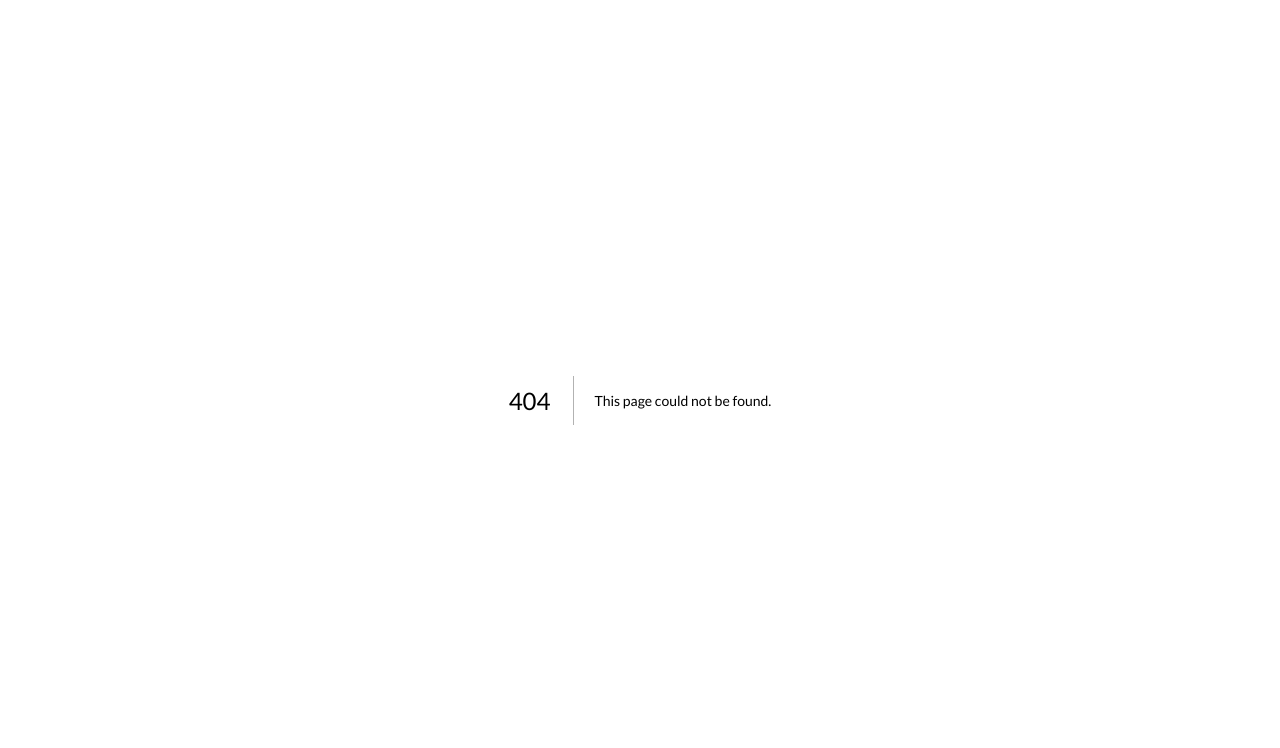
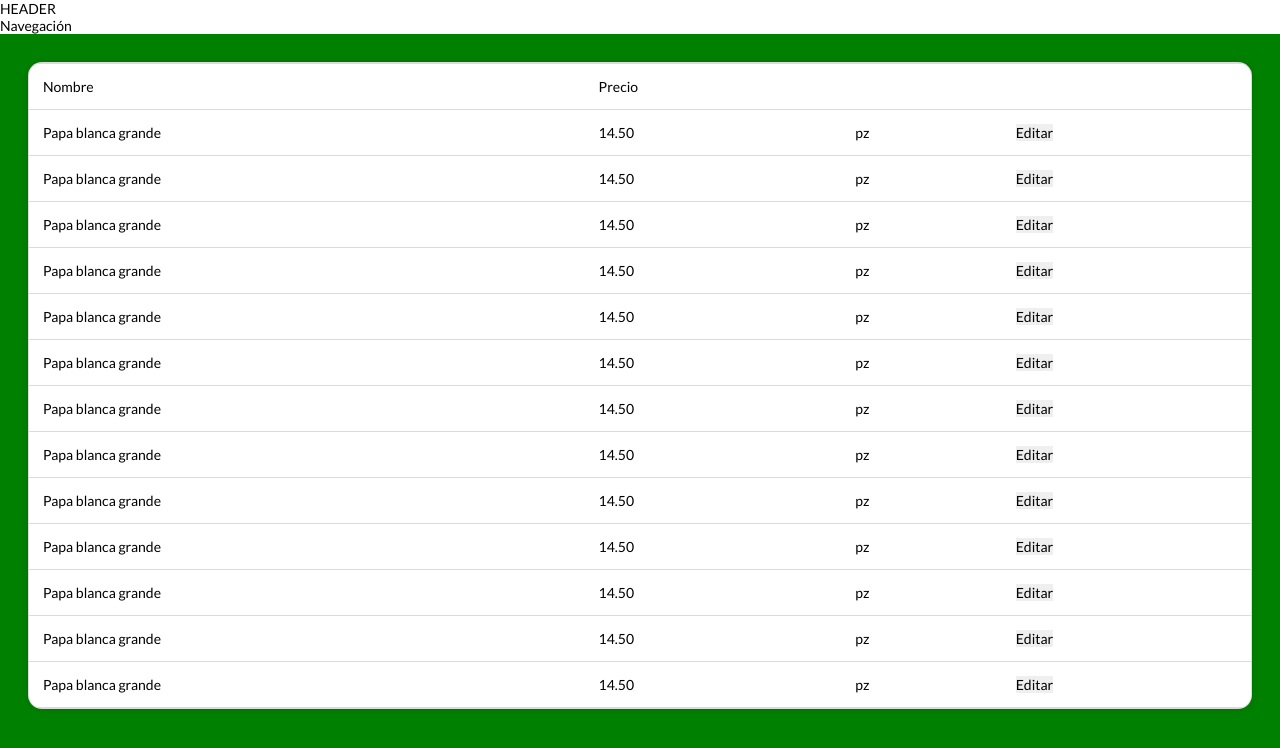
Before and after one commit to FranciscoGustavo/fruitsales, a Next.js app in the folder frontend/: page /dashboard in a window 1280 px wide. Before the commit this address had no page. Shown: the top 748 px of the page. Built offline with nearby package versions, Linux system fonts and the light colour scheme.

Commit message:
feat: add table of products

```diff
--- a/frontend/package.json
+++ b/frontend/package.json
@@ -15,6 +15,7 @@
   "dependencies": {
     "next": "^9.5.3",
     "react": "^16.13.1",
-    "react-dom": "^16.13.1"
+    "react-dom": "^16.13.1",
+    "styled-components": "^5.2.1"
   }
 }
--- /dev/null
+++ b/frontend/src/components/ProductRow/index.jsx
@@ -0,0 +1,16 @@
+import { RowCSS, CellCSS } from './styles';
+
+const ProductRow = ({ id, name, price, unity, handleClick }) => {
+  return (
+    <RowCSS>
+      <CellCSS>{name}</CellCSS>
+      <CellCSS>{price}</CellCSS>
+      <CellCSS>{unity}</CellCSS>
+      <CellCSS>
+        <button onClick={() => handleClick(id)}>Editar</button>
+      </CellCSS>
+    </RowCSS>
+  );
+}
+
+export default ProductRow;
--- /dev/null
+++ b/frontend/src/components/ProductRow/styles.js
@@ -0,0 +1,13 @@
+import styled from 'styled-components';
+
+export const RowCSS = styled.tr`
+border-top: solid 1px rgba(0, 0, 0, 0.14);
+border-bottom: solid 1px rgba(0, 0, 0, 0.14);
+font-size: 14px;
+text-align: left;
+`;
+
+export const CellCSS = styled.td`
+padding: 14px;
+white-space: nowrap;
+`;
--- /dev/null
+++ b/frontend/src/components/ProductsListTable/index.jsx
@@ -0,0 +1,40 @@
+import { ProductRow } from '../index';
+import { TableContainerCSS, TableCSS, CellCSS } from './styles';
+import { RowCSS } from '../ProductRow/styles';
+
+const ProductsListTable = ({ products }) => {
+
+  const handleClick = (id) => {
+    alert(id);
+  }
+  return (
+    <TableContainerCSS>
+      <TableCSS>
+        <thead>
+          <RowCSS>
+            <CellCSS>Nombre</CellCSS>
+            <CellCSS>Precio</CellCSS>
+            <CellCSS />
+            <CellCSS />
+          </RowCSS>
+        </thead>
+        <tbody>
+          {
+            products.map(({ id, name, price, unity }) => (
+              <ProductRow
+                key={id}
+                id={id}
+                name={name}
+                price={price}
+                unity={unity}
+                handleClick={handleClick}
+              />
+            ))
+          }
+        </tbody>
+      </TableCSS>
+    </TableContainerCSS>
+  );
+}
+
+export default ProductsListTable;
--- /dev/null
+++ b/frontend/src/components/ProductsListTable/styles.js
@@ -0,0 +1,20 @@
+import styled from 'styled-components';
+
+export const TableContainerCSS = styled.div`
+width: 100%;
+border-radius: 14px;
+border: solid 1px rgba(0, 0, 0, 0.14);
+box-shadow: 0 0 7px rgba(0, 0, 0, 0.14);
+overflow: hidden;
+background-color: #FFF;
+`;
+
+export const TableCSS = styled.table`
+width: 100%;
+border-collapse: collapse;
+`;
+
+export const CellCSS = styled.th`
+padding: 14px;
+white-space: nowrap;
+`;
--- a/frontend/src/components/index.jsx
+++ b/frontend/src/components/index.jsx
@@ -2,3 +2,5 @@ export { default as Header } from './Header';
 export { default as Card } from './Card';
 export { default as ProductsList } from './ProductsList';
 export { default as Description } from './Description';
+export { default as ProductRow } from './ProductRow';
+export { default as ProductsListTable } from './ProductsListTable';
--- a/frontend/src/pages/_document.jsx
+++ b/frontend/src/pages/_document.jsx
@@ -1,25 +1,51 @@
+import Document, {
+  Html,
+  Head,
+  Main,
+  NextScript
+} from 'next/document';
+import { ServerStyleSheet } from 'styled-components';
 
+export default class MyDocument extends Document {
+  static async getInitialProps(ctx) {
+    const sheet = new ServerStyleSheet();
+    const originalRenderPage = ctx.renderPage;
 
-import Document, { Html, Head, Main, NextScript } from 'next/document'
+    try {
+      ctx.renderPage = () =>
+        originalRenderPage({
+          enhanceApp: (App) => (props) =>
+            sheet.collectStyles(<App {...props} />)
+        });
 
-class MyDocument extends Document {
-  static async getInitialProps(ctx) {
-    const initialProps = await Document.getInitialProps(ctx)
-    return { ...initialProps }
+      const initialProps = await Document.getInitialProps(ctx);
+      return {
+        ...initialProps,
+        styles: (
+          <>
+            {initialProps.styles}
+            {sheet.getStyleElement()}
+          </>
+        )
+      }
+    } finally {
+      sheet.seal();
+    }
   }
 
   render() {
     return (
-      <Html>
-        <Head />
-        <link href="https://fonts.googleapis.com/css2?family=Lato:ital,wght@0,400;0,700;1,400&display=swap" rel="stylesheet"></link>
+      <Html lang="es-mx">
+        <Head>
+          <link href="https://fonts.googleapis.com/css2?family=Lato:ital,wght@0,400;0,700;1,400&display=swap" rel="stylesheet" />
+          <link rel="shortcut icon" href="/favicon.ico" />
+        </Head>
         <body>
           <Main />
+          <div id="modal"></div>
           <NextScript />
         </body>
       </Html>
-    )
+    );
   }
 }
-
-export default MyDocument
--- /dev/null
+++ b/frontend/src/pages/dashboard.jsx
@@ -0,0 +1,148 @@
+import { ProductsListTable } from '../components';
+
+const Dashboard = () => {
+  const products = [
+    { id: 1, name: 'Papa blanca grande', price: '14.50', unity: 'pz' },
+    { id: 1, name: 'Papa blanca grande', price: '14.50', unity: 'pz' },
+    { id: 1, name: 'Papa blanca grande', price: '14.50', unity: 'pz' },
+    { id: 1, name: 'Papa blanca grande', price: '14.50', unity: 'pz' },
+    { id: 1, name: 'Papa blanca grande', price: '14.50', unity: 'pz' },
+    { id: 1, name: 'Papa blanca grande', price: '14.50', unity: 'pz' },
+    { id: 1, name: 'Papa blanca grande', price: '14.50', unity: 'pz' },
+    { id: 1, name: 'Papa blanca grande', price: '14.50', unity: 'pz' },
+    { id: 1, name: 'Papa blanca grande', price: '14.50', unity: 'pz' },
+    { id: 1, name: 'Papa blanca grande', price: '14.50', unity: 'pz' },
+    { id: 1, name: 'Papa blanca grande', price: '14.50', unity: 'pz' },
+    { id: 1, name: 'Papa blanca grande', price: '14.50', unity: 'pz' },
+    { id: 1, name: 'Papa blanca grande', price: '14.50', unity: 'pz' },
+  ];
+
+  return (
+    <>
+      <header>
+        HEADER
+      </header>
+      <nav>
+        Navegación
+      </nav>
+      <main className="main">
+        <ProductsListTable products={products} />
+        <div className="edit-product">
+          <div>
+            <h3>Editar producto</h3>
+            <div>
+              <img src="" alt=""/>
+            </div>
+            <div>
+              <InputText
+                type="text"
+                label="Nombre"
+              />
+              <div className="row">
+                <InputText
+                  type="number"
+                  label="Precio"
+                />
+                <InputText
+                  type="select"
+                  label="Unidad"
+                  options={["pz", "kg"]}
+                />
+              </div>
+            </div>
+            <div>
+              <button>Guardar</button>
+              <button>Cancelar</button>
+            </div>
+          </div>
+        </div>
+
+        <style jsx>{`
+          .main {
+            width: 100%;
+            height: 100vh;
+            padding: 28px;
+            background-color: green;
+          }
+
+          .edit-product {
+            position: absolute;
+            top: 0;
+            left: 0;
+            display: flex;
+            justify-content: center;
+            align-items: center;
+            width: 0vw;
+            height: 0vh;
+            background-color: rgba(0, 0, 0, 0.28);
+            overflow: hidden;
+          }
+          .edit-product > div {
+            width: 50%;
+            border-radius: 14px;
+            padding: 14px;
+            background-color: #FFF;
+
+          }
+
+          .edit-product > div .row {
+            display: flex;
+          }
+        `}</style>
+      </main>
+    </>
+  );
+}
+
+const InputText = ({ type, label, options = false }) => {
+  const renderOptions = () => {
+    if (options)
+      return options.map((option) => (
+          <option value="volvo">{option}</option>
+        )
+      );
+      return null;
+  }
+
+  const renderSelect = () => {
+    return (
+      <select name="cars" id="cars">
+        {renderOptions()}
+      </select>
+    );
+  }
+
+  return (
+    <div className="input-text">
+      <label htmlFor="">{label}</label>
+      <div>
+        {
+          type === 'select'
+          ? renderSelect()
+          : <input type={type} />
+        }
+      </div>
+      <style jsx>{`
+        .input-text {
+        }
+
+        .input-text div {
+          display: flex;
+          border-radius: 7px;
+          border: 1px solid rgba(0, 0, 0, 0.3);
+          box-shadow: rgba(0, 0, 0, 0.07) 0px 0px 2px;
+          overflow: hidden;
+        }
+        .input-text div input, .input-text div select {
+          display: inline-flex;
+          width: 100%;
+          padding: 12px;
+          outline: none;
+          resize: none;
+        }
+      `}</style>
+    </div>
+  );
+}
+
+export default Dashboard;
```
Also changed, not shown: 1 other file (tests, documents, lock files or other folders).
